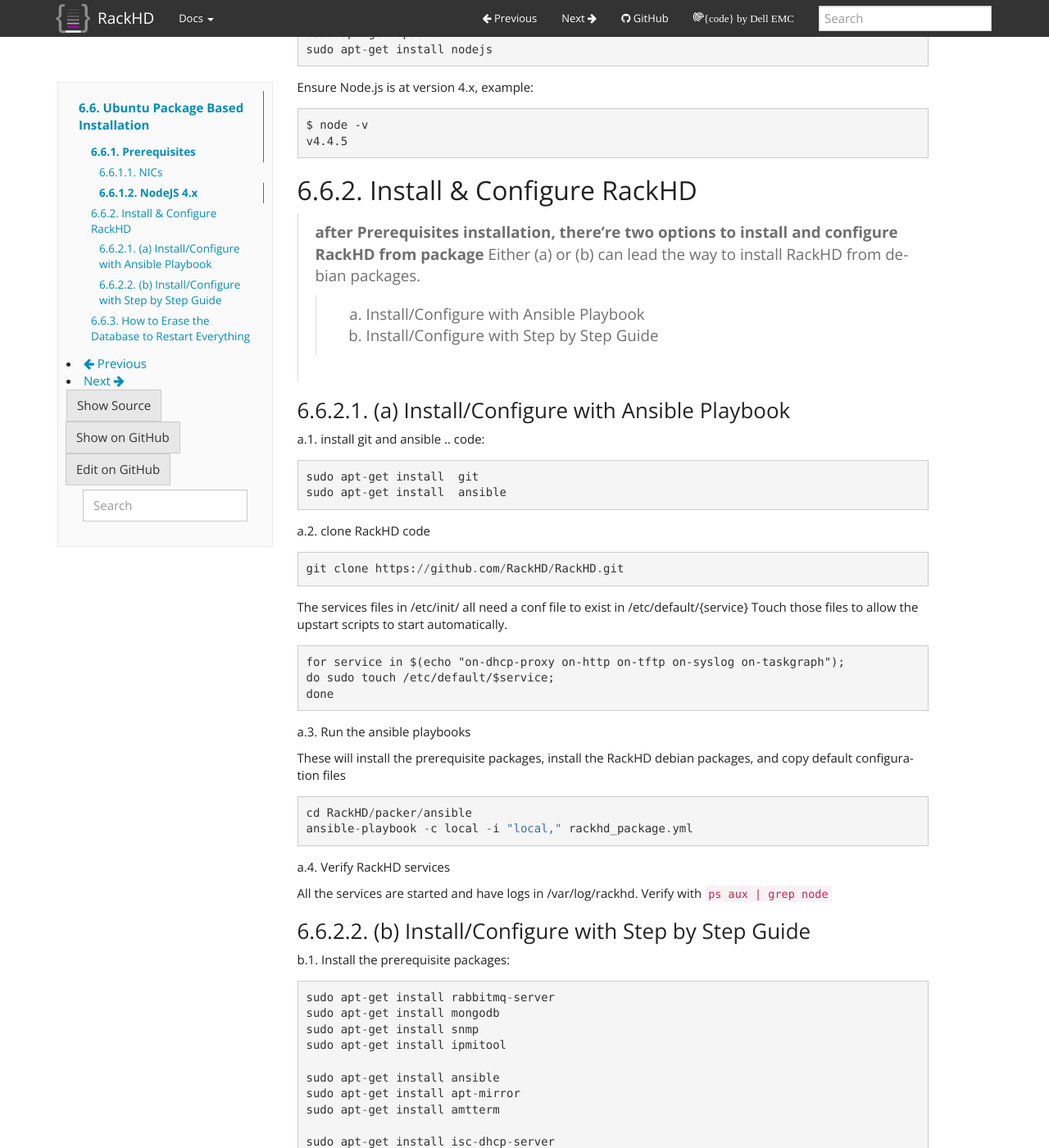
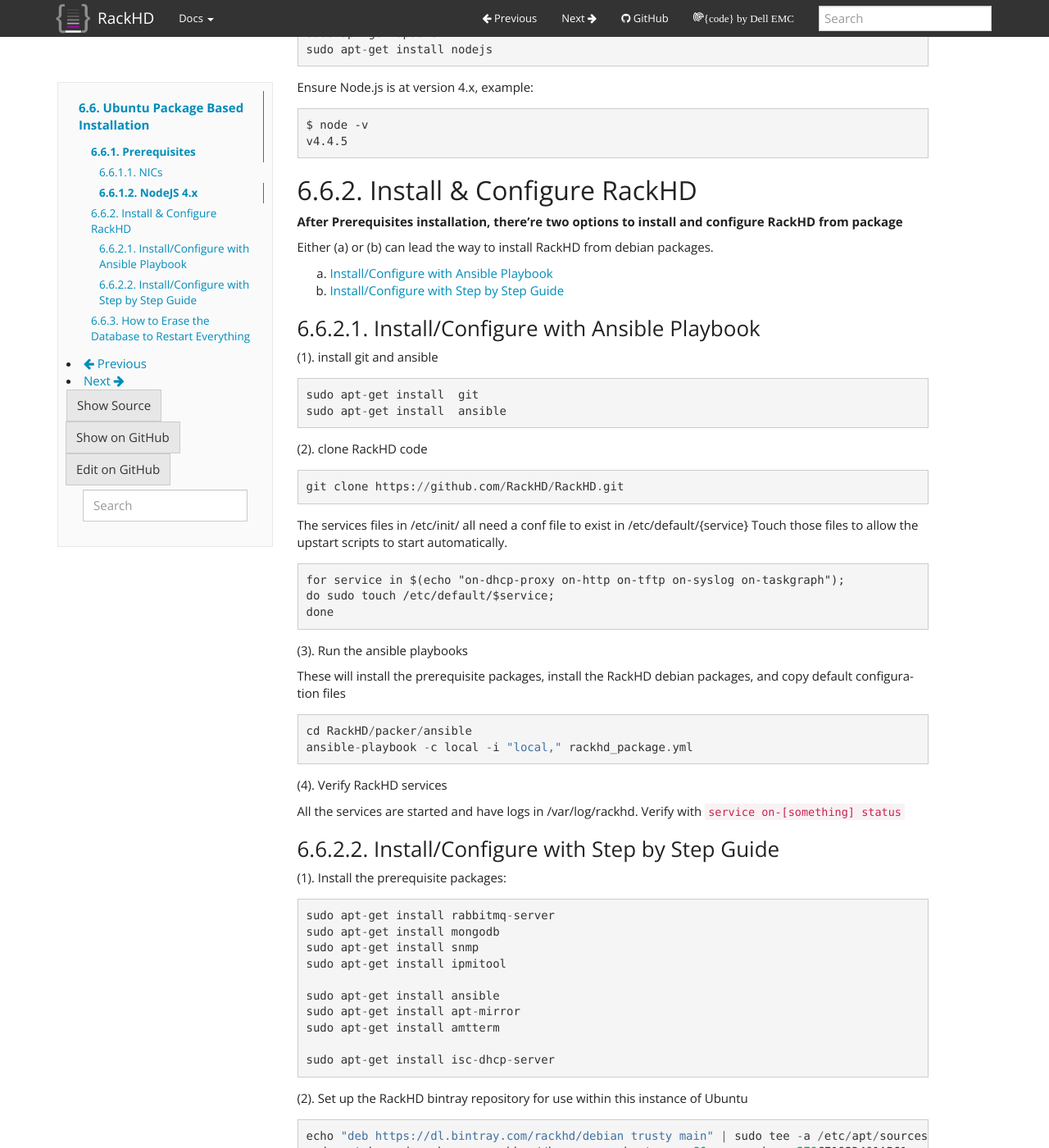
Before and after one commit to RackHD/docs, a Sphinx documentation site: the page built from docs/rackhd/ubuntu_package_installation.rst, in a window 1280 px wide and 1400 px high, scrolled down 1136 px. Shown: the whole window at 82% size. Built offline with Sphinx 7.4.7, drawn with Linux system fonts in a browser that asks for light colours; some of the changed text lies outside the part shown.

Commit message:
verify with service status and fix style of 6.6.2

```diff
--- a/docs/rackhd/ubuntu_package_installation.rst
+++ b/docs/rackhd/ubuntu_package_installation.rst
@@ -81,22 +81,24 @@
 Install & Configure RackHD
 ~~~~~~~~~~~~~~~~~~~~~~~~~~
 
- **after Prerequisites installation, there're two options to install and configure RackHD from package**
- Either (a) or (b) can lead the way to install RackHD from debian packages.
+**After Prerequisites installation, there're two options to install and configure RackHD from package**
 
-   (a) Install/Configure with Ansible Playbook
-   (b) Install/Configure with Step by Step Guide
+Either (a) or (b) can lead the way to install RackHD from debian packages.
+
+(a) `Install/Configure with Ansible Playbook`_
+(b) `Install/Configure with Step by Step Guide`_
 
 
-(a) Install/Configure with Ansible Playbook
+_`Install/Configure with Ansible Playbook`
 ^^^^^^^^^^^^^^^^^^^^^^^^^^^^^^^^^^^^^^^^^^^
-a.1. install git and ansible
+(1). install git and ansible
+
 .. code::
 
   sudo apt-get install  git
   sudo apt-get install  ansible
 
-a.2. clone RackHD code
+(2). clone RackHD code
 
 .. code::
 
@@ -113,7 +115,7 @@
   done
 
 
-a.3. Run the ansible playbooks
+(3). Run the ansible playbooks
 
 These will install the prerequisite packages, install the RackHD debian packages, and copy default configuration files
 
@@ -122,15 +124,16 @@
   cd RackHD/packer/ansible
   ansible-playbook -c local -i "local," rackhd_package.yml
 
-a.4. Verify RackHD services
+(4). Verify RackHD services
 
-All the services are started and have logs in /var/log/rackhd.  Verify with ``ps aux | grep node``
+All the services are started and have logs in /var/log/rackhd.
+Verify with ``service on-[something] status``
 
 
-(b) Install/Configure with Step by Step Guide
+_`Install/Configure with Step by Step Guide`
 ^^^^^^^^^^^^^^^^^^^^^^^^^^^^^^^^^^^^^^^^^^^^^
 
-b.1. Install the prerequisite packages:
+(1). Install the prerequisite packages:
 
 .. code::
 
@@ -145,7 +148,7 @@
 
     sudo apt-get install isc-dhcp-server
 
-b.2. Set up the RackHD bintray repository for use within this instance of Ubuntu
+(2). Set up the RackHD bintray repository for use within this instance of Ubuntu
 
 .. code::
 
@@ -153,7 +156,7 @@
     sudo apt-key adv --keyserver hkp://keyserver.ubuntu.com:80 --recv-keys 379CE192D401AB61
     sudo apt-get update
 
-b.3. Install RackHD debian package
+(3). Install RackHD debian package
 
 The services files in /etc/init/ all need a conf file to exist in /etc/default/{service}
 Touch those files to allow the upstart scripts to start automatically.
@@ -173,7 +176,7 @@
     sudo apt-get install on-dhcp-proxy on-http on-taskgraph
     sudo apt-get install on-tftp on-syslog
 
-b.4. Basic RackHD Configuration
+(4). Basic RackHD Configuration
 
 
 **DHCP**
@@ -236,7 +239,8 @@
 
 
 
-All the services are started and have logs in /var/log/rackhd.  Verify with 'ps aux | grep node'
+All the services are started and have logs in /var/log/rackhd.
+Verify with ``service on-[something] status``
 
 #######
 
```
